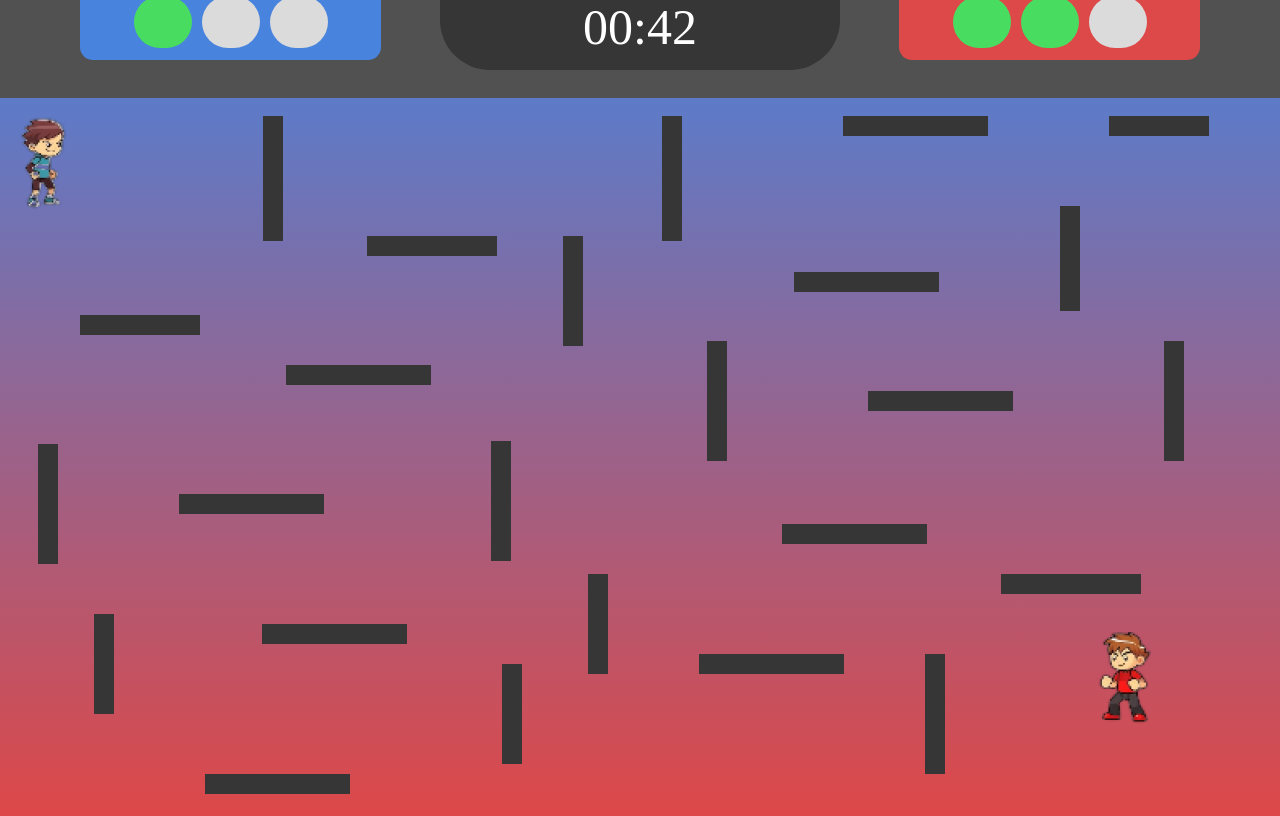
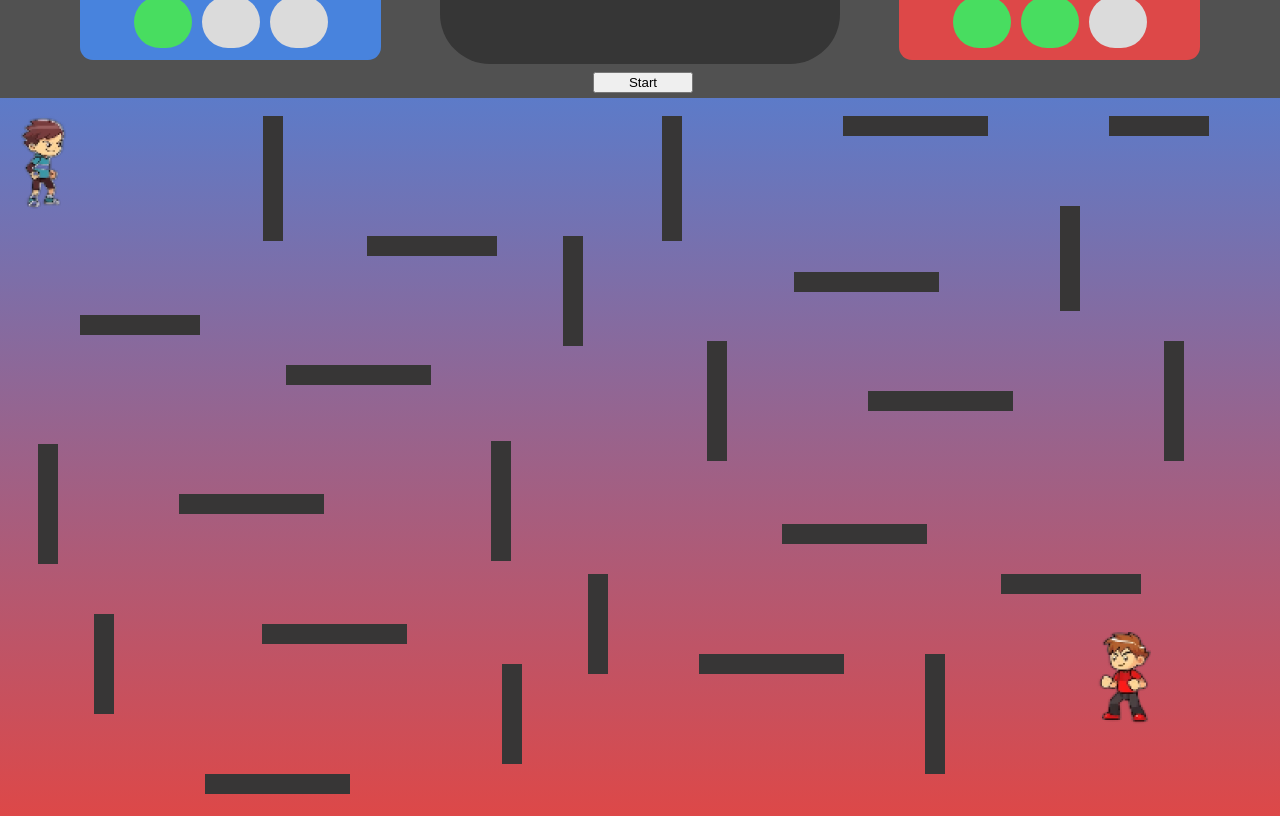
Before and after one commit to KmohadeseK/Flag-Game, a plain HTML site: page code/index.html in a window 1280 px wide. Drawn offline with nearby package versions, Linux system fonts and the light colour scheme.

Commit message:
Timer
takmil kardan taimer bazi.

```diff
--- a/code/app.js
+++ b/code/app.js
@@ -1,3 +1,21 @@
+// date:1402/06/20
+// project:flag-game
+// gr:...,...,...
+// description:...
+
+// code function brai start v setTime [START]
+function startTime() {
+  let time = 45;
+  let countDown = setInterval(function () {
+    // time braber ba 0
+    if (time <= 0) {
+      clearInterval(countDown);
+    }
+    // select kardn timer
+    document.querySelector(".timer").innerHTML = time--;
+  }, 1000);
+}
+
 var pl2 = document.querySelector(".pmm");
 var pl2TopPos = 0;
 var pl2LeftPos = 0;
@@ -27,35 +45,6 @@ function moveImage(event) {
   sound.play(); // Play Audio
 }
 
-// code startTimer [START]
-function startTimer(duration, display) {
-  let timer = duration,
-    minutes,
-    seconds;
-
-  // ejad function brai modat zaman
-  setInterval(function () {
-    minutes = parseInt(timer / 60, 10);
-    seconds = parseInt(timer % 60, 10);
-
-    minutes = minutes < 10 ? "0" + minutes : minutes;
-    seconds = seconds < 10 ? "0" + seconds : seconds;
-
-    display.textContent = minutes + ":" + seconds;
-
-    //   brai makos kardan zaman
-    if (--timer < 0) {
-      timer = duration;
-    }
-  }, 100);
-}
-// function time safeh
-window.onload = function () {
-  let fortyFivesecondes = 45,
-    display = document.querySelector(".timer");
-  startTimer(fortyFivesecondes, display);
-};
-
 document.addEventListener("keydown", moveImage);
 
 // Moving the character 1
--- a/code/asist/style.css
+++ b/code/asist/style.css
@@ -24,11 +24,8 @@
 }
 
 .macbook-air .p {
-  /* position: absolute; */
   width: 60px;
   height: 93px;
-  /* top: 26px;
-  left: 74px; */
 }
 
 .macbook-air .pmm {
@@ -109,6 +106,7 @@
 .macbook-air .timer {
   display: flex;
   width: 400px;
+  height: 80px;
   align-items: center;
   justify-content: center;
   gap: 10px;
@@ -119,6 +117,14 @@
   font-size: 50px;
   color: white;
 }
+/* css code properties start [START] */
+#start{
+  position: absolute;
+  top: 88px;
+  left: 593px;
+  width: 100px;
+}
+/* css code properties start[END] */
 
 .macbook-air .text-wrapper {
   position: relative;
--- a/code/index.html
+++ b/code/index.html
@@ -1,11 +1,13 @@
 <!DOCTYPE html>
 <html>
+
 <head>
   <link rel="stylesheet" href="asist/globals.css" />
   <link rel="stylesheet" href="asist/styleguide.css" />
   <link rel="stylesheet" href="asist/style.css" />
   <link rel="stylesheet" href="asist/mane.style.css">
 </head>
+
 <body>
   <div class="macbook-air">
     <div class="div">
@@ -63,9 +65,11 @@
           <div class="rectangle-2"></div>
           <div class="rectangle-2"></div>
         </div>
-
+        <button id="start" onclick="startTime()">Start</button>
+        <!-- html code timer [START] -->
         <div class="timer">
         </div>
+        <!-- html code timer [END] -->
         <div class="pl-2">
           <div class="rectangle"></div>
           <div class="rectangle"></div>
@@ -78,4 +82,5 @@
 
   <script src="app.js"></script>
 </body>
+
 </html>
```
Lines whose indentation alone changed are shown as unchanged.
